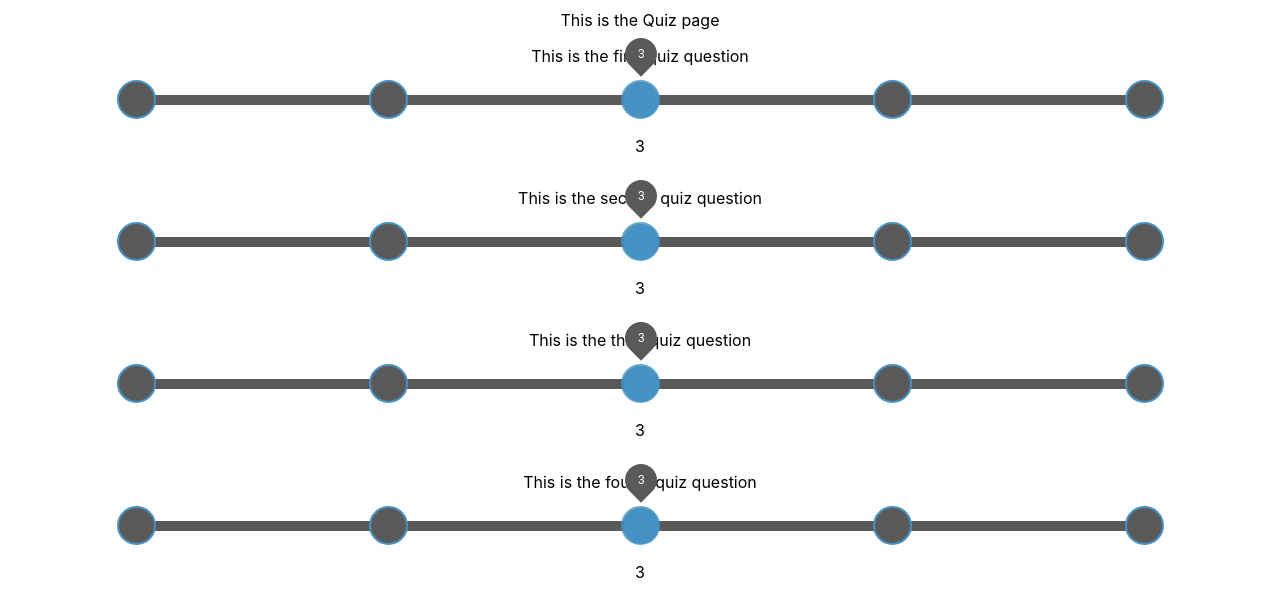
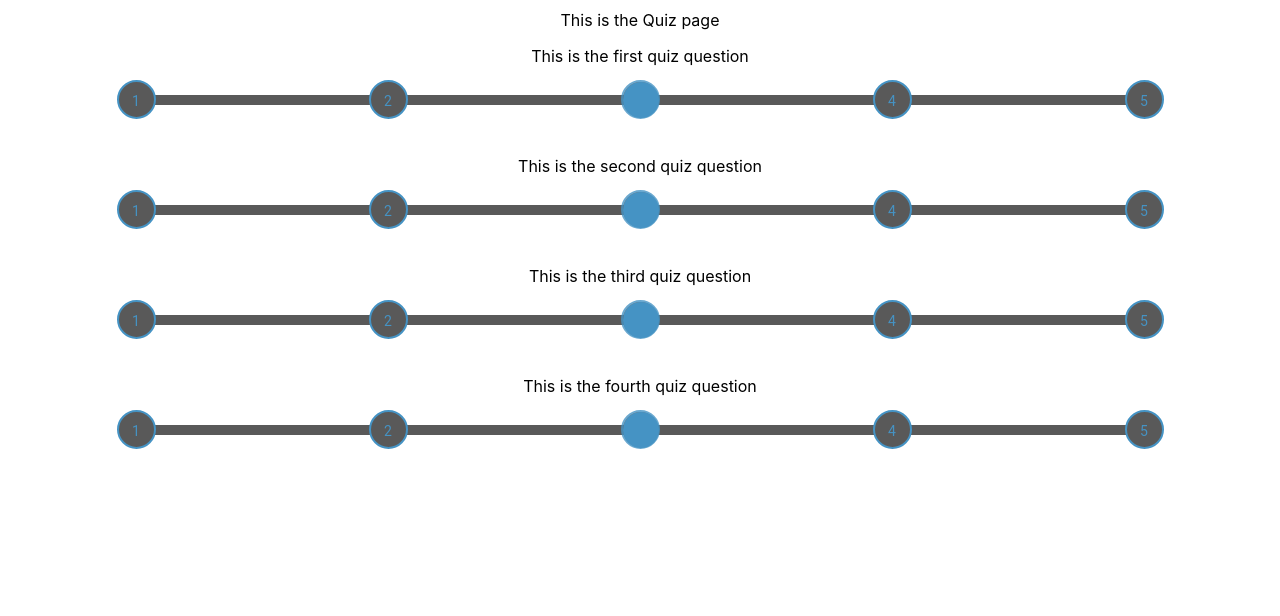
Before and after one commit to skarim9/The-Mindful-Applicant, a React (Create React App) app: page / in a window 1280 px wide. Shown: the top 616 px of the page. Built offline with nearby package versions, Linux system fonts and the light colour scheme.

Commit message:
added marks to slider

```diff
--- a/src/quiz/NumberTickSlider.tsx
+++ b/src/quiz/NumberTickSlider.tsx
@@ -28,10 +28,11 @@ const NumberTickSliderStyle = withStyles({
     width: 35,
     borderRadius: 30,
     marginTop: -15,
-    marginLeft: -19,
+    marginLeft: -19
   },
   markLabel: {
-    backgroundColor: "ff0000"
+      color:"#4593C4",
+      marginTop: -17,
   },
   track: {
     height: 1,
@@ -45,6 +46,28 @@ const NumberTickSliderStyle = withStyles({
 
   }
 })(Slider);
+const options = [
+    {
+      value: 1,
+      label: '1'
+    },
+    {
+      value: 2,
+      label: '2',
+    },
+    {
+      value: 3,
+      label: '3',
+    },
+    {
+      value: 4,
+      label: '4',
+    },
+    {
+        value: 5,
+        label: '5',
+    }
+  ];
 
 export default class NumberTickSlider extends Component <IAppProps,IAppState>{
 
@@ -66,16 +89,15 @@ export default class NumberTickSlider extends Component <IAppProps,IAppState>{
             <div>
                 <NumberTickSliderStyle
                 track={false}
-                valueLabelDisplay="on"
+                valueLabelDisplay="off"
                 onChangeCommitted={handleChange}
                 aria-labelledby="discrete-slider-custom"
                 defaultValue={3}
                 step={1}
-                marks
+                marks={options}
                 min={1}
                 max={5}
                 />
-                <p>{this.state.selectedNum}</p>
             </div>
 
         )
```
